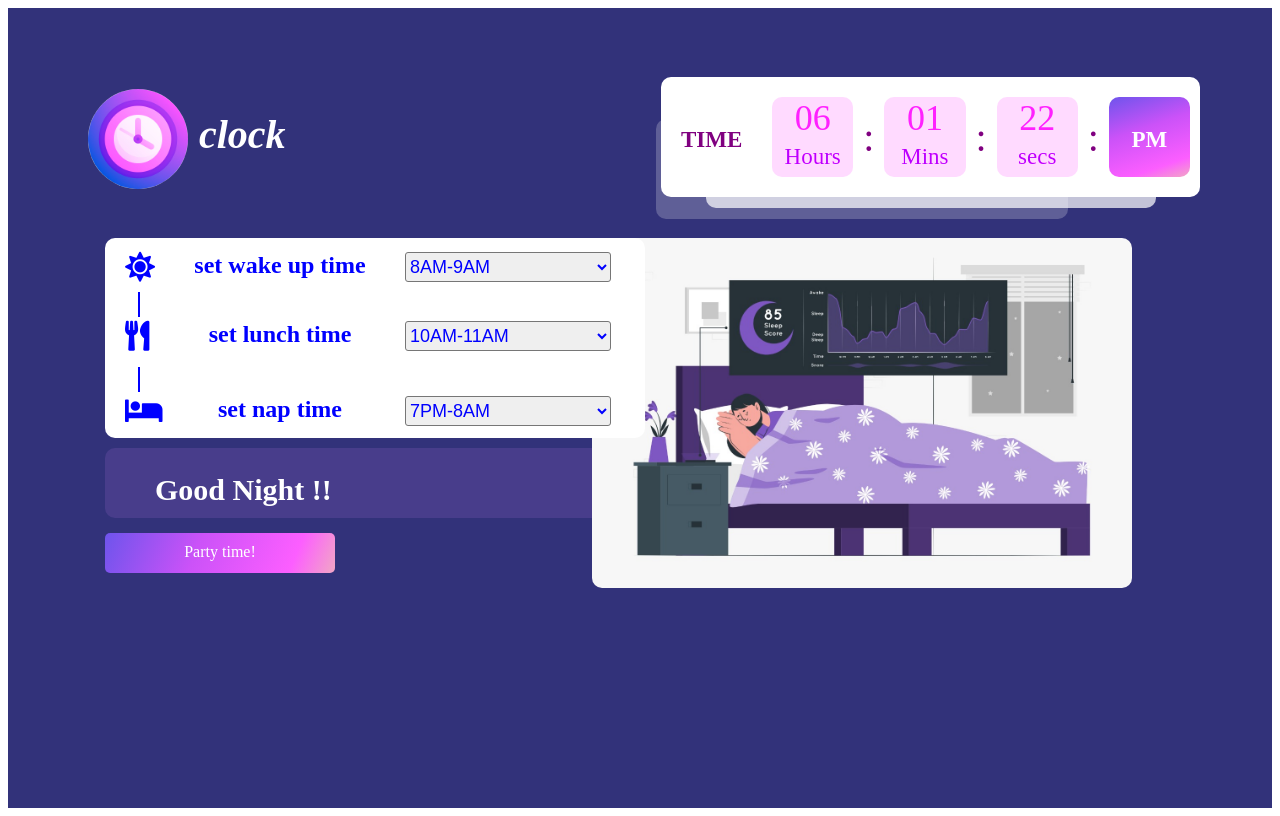
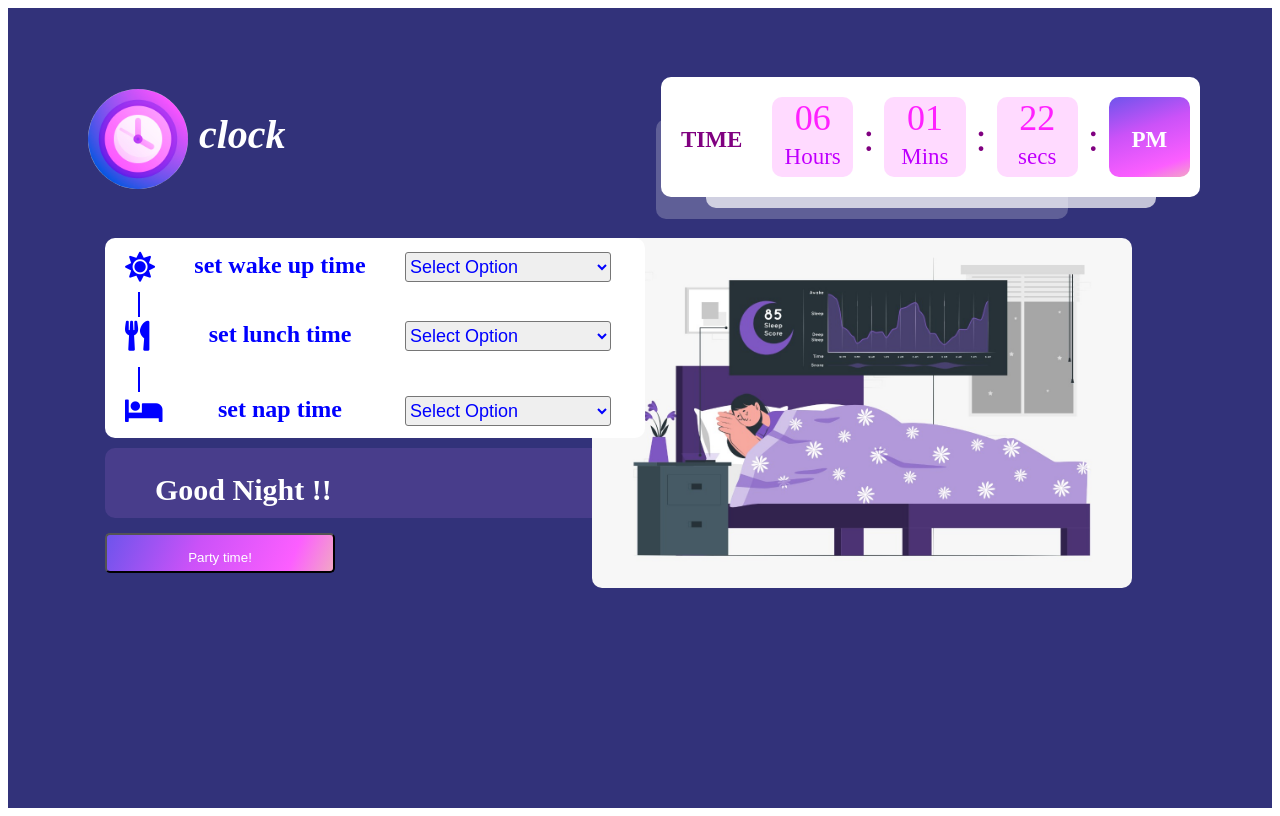
Before and after one commit to yaqubk786/clock, a plain HTML site: page index.html in a window 1280 px wide. Drawn offline with Linux system fonts and the light colour scheme.

```diff
--- a/index.html
+++ b/index.html
@@ -37,22 +37,65 @@
             <div id="b1">
                 <div id="c1"><i class="fas fa-sun suns"></i></div>
                 <div id="c2">set wake up time</div>
-                <div id="c3"><select>
-                    <option>8AM-9AM</option>
-                    <option>9AM-10AM</option>
-                    <option>10AM-11AM</option>
-                    <option>11AM-12AM</option>
+                <div  id="c3"><select class="day-slot">
+                    <option value="defaultvalue" >Select Option</option>
+                    <option value="0">12 AM - 1AM</option>
+                                 <option value="1">1 AM - 2AM</option>
+                                 <option value="2">2 AM - 3AM</option>
+                                 <option value="3">3 AM - 4AM</option>
+                                 <option value="4">4 AM - 5AM</option>
+                                 <option value="5">5 AM - 6AM</option>
+                                 <option value="6">6 AM - 7AM</option>
+                                 <option value="7">7 AM - 8AM</option>
+                                 <option value="8">8 AM - 9AM</option>
+                                 <option value="9">9 AM - 10AM</option>
+                                 <option value="10">10 AM - 11AM</option>
+                                 <option value="11">11 AM - 12PM</option>
+                                 <option value="12">12 PM - 1PM</option>
+                                 <option value="13">1 PM - 2PM</option>
+                                 <option value="14">2 PM - 3PM</option>
+                                 <option value="15">3 PM - 4PM</option>
+                                 <option value="16">4 PM - 5PM</option>
+                                 <option value="17">5 PM - 6PM</option>
+                                 <option value="18">6 PM - 7PM</option>
+                                 <option value="19">7 PM - 8PM</option>
+                                 <option value="20">8 PM - 9PM</option>
+                                 <option value="21">9 PM - 10PM</option>
+                                 <option value="22">10 PM - 11PM</option>
+                                 <option value="23">11 PM - 12AM</option>
                 </select>
             </div>
             <div id="b2"></div>
            <div id="b3">
             <div id="c1"><i class="fas fa-utensils suns"></i></div>
             <div id="c2">set lunch time</div>
-            <div id="c3"><select>
-                <option>10AM-11AM</option>
-                <option>11AM-12AM</option>
-                <option>12AM-1PM</option>
-                <option>1PM-2PM</option>
+            <div  id="c3"><select class="noon-slot">
+                <option value="defaultvalue">Select Option</option>
+
+                <option value="0">12 AM - 1AM</option>
+                <option value="1">1 AM - 2AM</option>
+                <option value="2">2 AM - 3AM</option>
+                <option value="3">3 AM - 4AM</option>
+                <option value="4">4 AM - 5AM</option>
+                <option value="5">5 AM - 6AM</option>
+                <option value="6">6 AM - 7AM</option>
+                <option value="7">7 AM - 8AM</option>
+                <option value="8">8 AM - 9AM</option>
+                <option value="9">9 AM - 10AM</option>
+                <option value="10">10 AM - 11AM</option>
+                <option value="11">11 AM - 12PM</option>
+                <option value="12">12 PM - 1PM</option>
+                <option value="13">1 PM - 2PM</option>
+                <option value="14">2 PM - 3PM</option>
+                <option value="15">3 PM - 4PM</option>
+                <option value="16">4 PM - 5PM</option>
+                <option value="17">5 PM - 6PM</option>
+                <option value="18">6 PM - 7PM</option>
+                <option value="19">7 PM - 8PM</option>
+                <option value="20">8 PM - 9PM</option>
+                <option value="21">9 PM - 10PM</option>
+                <option value="22">10 PM - 11PM</option>
+                <option value="23">11 PM - 12AM</option>
             </select>
         </div>
            </div>
@@ -60,11 +103,33 @@
            <div id="b3">
             <div id="c1"><i class="fas fa-bed suns"></i></div>
             <div id="c2">set nap time</div>
-            <div id="c3"><select>
-                <option>7PM-8AM</option>
-                <option>8PM-9PM</option>
-                <option>9PM-10PM</option>
-                <option>10PM-11PM</option>
+            <div  id="c3"><select class="night-slot">
+                <option value="defaultvalue" >Select Option</option>
+
+                <option value="0">12 AM - 1AM</option>
+                             <option value="1">1 AM - 2AM</option>
+                             <option value="2">2 AM - 3AM</option>
+                             <option value="3">3 AM - 4AM</option>
+                             <option value="4">4 AM - 5AM</option>
+                             <option value="5">5 AM - 6AM</option>
+                             <option value="6">6 AM - 7AM</option>
+                             <option value="7">7 AM - 8AM</option>
+                             <option value="8">8 AM - 9AM</option>
+                             <option value="9">9 AM - 10AM</option>
+                             <option value="10">10 AM - 11AM</option>
+                             <option value="11">11 AM - 12PM</option>
+                             <option value="12">12 PM - 1PM</option>
+                             <option value="13">1 PM - 2PM</option>
+                             <option value="14">2 PM - 3PM</option>
+                             <option value="15">3 PM - 4PM</option>
+                             <option value="16">4 PM - 5PM</option>
+                             <option value="17">5 PM - 6PM</option>
+                             <option value="18">6 PM - 7PM</option>
+                             <option value="19">7 PM - 8PM</option>
+                             <option value="20">8 PM - 9PM</option>
+                             <option value="21">9 PM - 10PM</option>
+                             <option value="22">10 PM - 11PM</option>
+                             <option value="23">11 PM - 12AM</option>
             </select>
         </div>
            </div>
@@ -75,7 +140,7 @@
 
         <div id="lunch"></div>
         <div id="div3">GOOD MORNING !!</div>
-        <div id="div4">Party time!</div>
+        <button id="div4" onclick="party()">Party time!</button>
 
 
 
```
